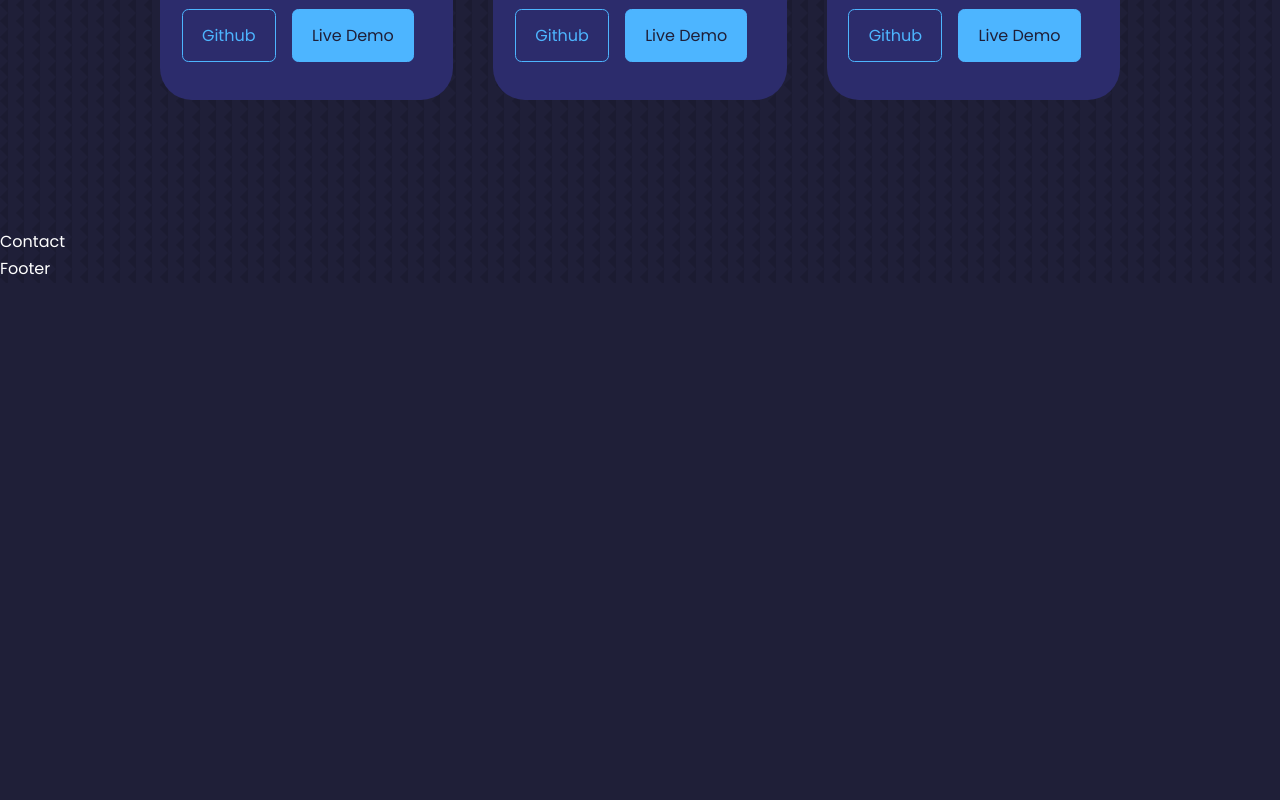
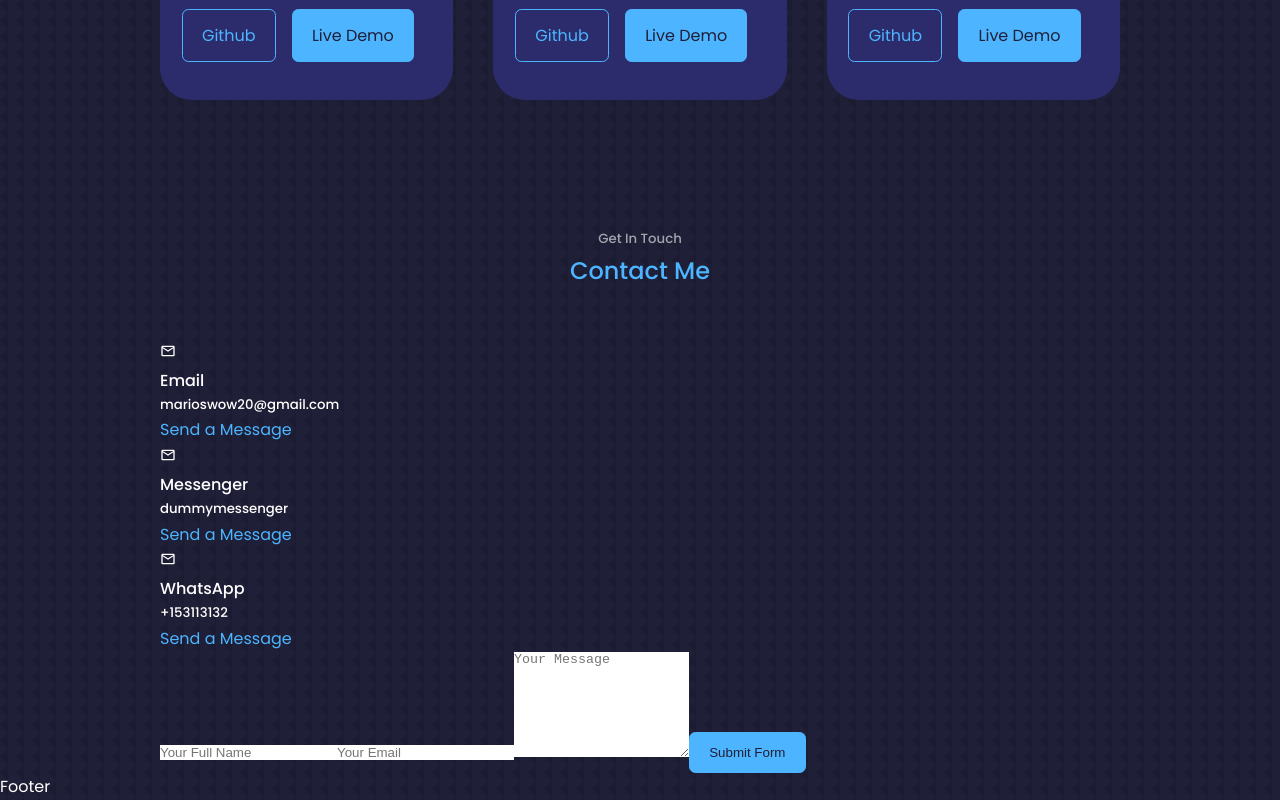
Before and after one commit to MariosKampouris/portfolioProject, a React (Create React App) app: page / in a window 1280 px wide. Shown: the part 3091-3891 px from the top of the page. Before the commit the page ends 3374 px from the top, so only its background shows below. Built offline with nearby package versions, Linux system fonts and the light colour scheme.

Commit message:
Started Implementing Contact section

```diff
--- a/src/components/contact/Contact.jsx
+++ b/src/components/contact/Contact.jsx
@@ -1,9 +1,45 @@
 import React from 'react'
 import './contact.css'
+import {MdOutlineEmail} from 'react-icons/md'
+import {RiMessengerLine} from 'react-icons/md'
+import { BsWhatsapp } from 'react-icons/bs'
 
 const Contact = () => {
   return (
-    <section id='contact'>Contact</section>
+    <section id='contact'>
+      <h5>Get In Touch</h5>
+      <h2>Contact Me</h2>
+
+      <div className='container contact__container'>
+        <div className='contact__options'>
+          <article className='contact__option'>
+            <MdOutlineEmail/>
+            <h4>Email</h4>
+            <h5>marioswow20@gmail.com</h5>
+            <a href='mailto:marioswow20@gmail.com' target='_blank' rel='noreferrer'>Send a Message</a>
+          </article>
+          <article className='contact__option'>
+            <MdOutlineEmail/>
+            <h4>Messenger</h4>
+            <h5>dummymessenger</h5>
+            <a href='mailto:dummyegator@gmail.com' target='_blank' rel='noreferrer'>Send a Message</a>
+          </article>
+          <article className='contact__option'>
+            <MdOutlineEmail/>
+            <h4>WhatsApp</h4>
+            <h5>+153113132</h5>
+            <a href='mailto:dummyegator@gmail.com' target='_blank' rel='noreferrer'>Send a Message</a>
+          </article>
+        </div>
+        {/* END OF CONTACT OPTIONS */}
+        <form action=''>
+          <input type='text' name='name' placeholder='Your Full Name' required/>
+          <input type='email' name='email' placeholder='Your Email' required/>
+          <textarea name='message' rows='7' placeholder='Your Message' required/>
+          <button type='submit' className='btn btn-primary'>Submit Form</button>
+        </form>
+      </div>
+    </section>
   )
 }
 
```
